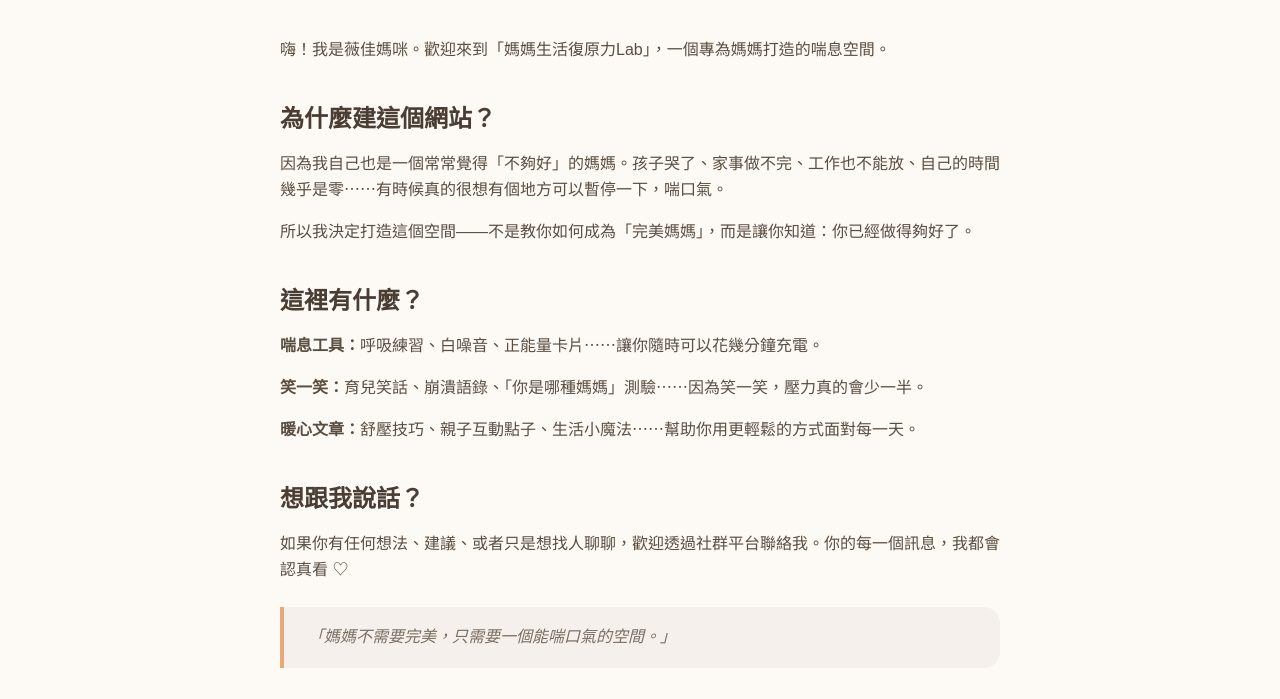
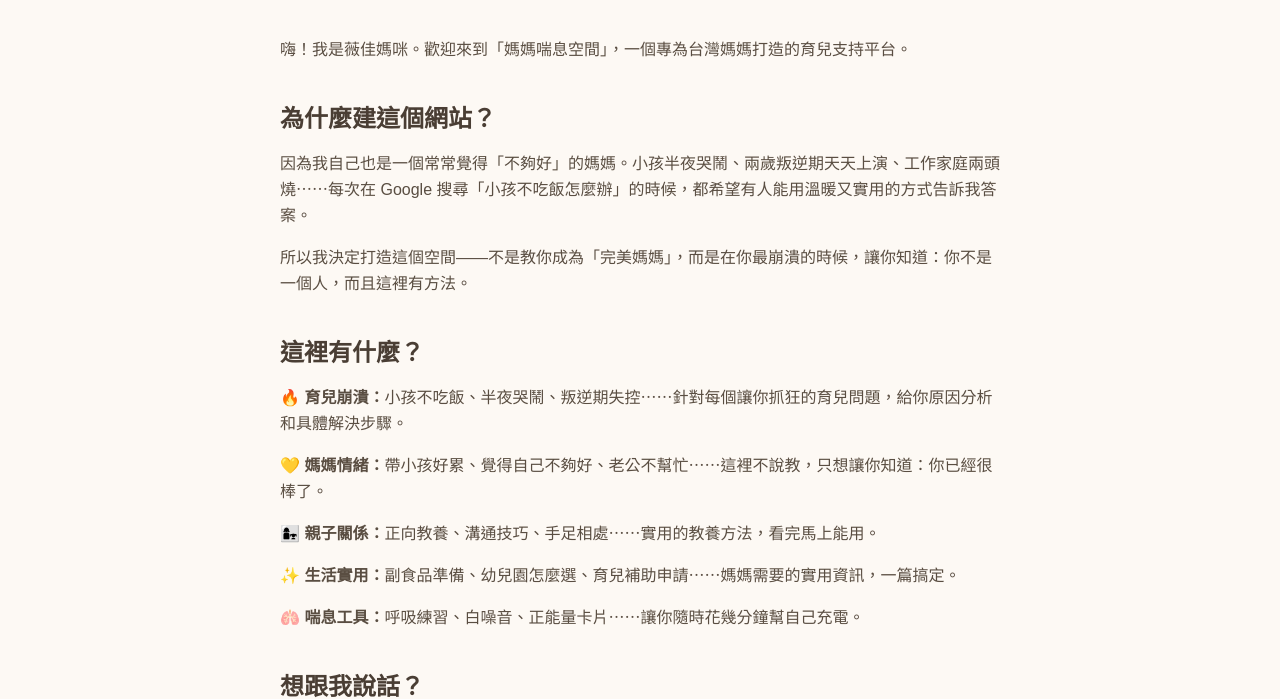
Before and after one commit to vega-create/chparenting, an Astro site: page /about in a window 1280 px wide. Shown: the part 266-965 px from the top of the page. Built offline with nearby package versions, Linux system fonts and the light colour scheme; Astro itself is replaced by a stand-in of ours.

Commit message:
更新關於我頁面

```diff
--- a/src/pages/about.astro
+++ b/src/pages/about.astro
@@ -2,7 +2,7 @@
 import BaseLayout from '../layouts/BaseLayout.astro';
 ---
 
-<BaseLayout title="關於薇佳媽咪" description="嗨，我是薇佳媽咪！媽媽生活復原力Lab 是我為所有媽媽打造的喘息空間。">
+<BaseLayout title="關於薇佳媽咪" description="嗨，我是薇佳媽咪！這裡是媽媽的喘息空間，陪你走過育兒路上的每個崩潰與感動。">
   <div class="max-w-3xl mx-auto px-4 sm:px-6 py-10">
     <div class="text-center mb-10">
       <span class="text-6xl block mb-4">💛</span>
@@ -16,26 +16,32 @@ import BaseLayout from '../layouts/BaseLayout.astro';
 
     <div class="prose-warm">
       <p>
-        嗨！我是薇佳媽咪。歡迎來到「媽媽生活復原力Lab」，一個專為媽媽打造的喘息空間。
+        嗨！我是薇佳媽咪。歡迎來到「媽媽喘息空間」，一個專為台灣媽媽打造的育兒支持平台。
       </p>
 
       <h2>為什麼建這個網站？</h2>
       <p>
-        因為我自己也是一個常常覺得「不夠好」的媽媽。孩子哭了、家事做不完、工作也不能放、自己的時間幾乎是零⋯⋯有時候真的很想有個地方可以暫停一下，喘口氣。
+        因為我自己也是一個常常覺得「不夠好」的媽媽。小孩半夜哭鬧、兩歲叛逆期天天上演、工作家庭兩頭燒⋯⋯每次在 Google 搜尋「小孩不吃飯怎麼辦」的時候，都希望有人能用溫暖又實用的方式告訴我答案。
       </p>
       <p>
-        所以我決定打造這個空間——不是教你如何成為「完美媽媽」，而是讓你知道：你已經做得夠好了。
+        所以我決定打造這個空間——不是教你成為「完美媽媽」，而是在你最崩潰的時候，讓你知道：你不是一個人，而且這裡有方法。
       </p>
 
       <h2>這裡有什麼？</h2>
       <p>
-        <strong>喘息工具：</strong>呼吸練習、白噪音、正能量卡片⋯⋯讓你隨時可以花幾分鐘充電。
+        <strong>🔥 育兒崩潰：</strong>小孩不吃飯、半夜哭鬧、叛逆期失控⋯⋯針對每個讓你抓狂的育兒問題，給你原因分析和具體解決步驟。
       </p>
       <p>
-        <strong>笑一笑：</strong>育兒笑話、崩潰語錄、「你是哪種媽媽」測驗⋯⋯因為笑一笑，壓力真的會少一半。
+        <strong>💛 媽媽情緒：</strong>帶小孩好累、覺得自己不夠好、老公不幫忙⋯⋯這裡不說教，只想讓你知道：你已經很棒了。
       </p>
       <p>
-        <strong>暖心文章：</strong>舒壓技巧、親子互動點子、生活小魔法⋯⋯幫助你用更輕鬆的方式面對每一天。
+        <strong>👩‍👧 親子關係：</strong>正向教養、溝通技巧、手足相處⋯⋯實用的教養方法，看完馬上能用。
+      </p>
+      <p>
+        <strong>✨ 生活實用：</strong>副食品準備、幼兒園怎麼選、育兒補助申請⋯⋯媽媽需要的實用資訊，一篇搞定。
+      </p>
+      <p>
+        <strong>🫁 喘息工具：</strong>呼吸練習、白噪音、正能量卡片⋯⋯讓你隨時花幾分鐘幫自己充電。
       </p>
 
       <h2>想跟我說話？</h2>
@@ -44,7 +50,7 @@ import BaseLayout from '../layouts/BaseLayout.astro';
       </p>
 
       <blockquote>
-        「媽媽不需要完美，只需要一個能喘口氣的空間。」
+        「媽媽不需要完美，只需要一個能喘口氣的地方。」
       </blockquote>
     </div>
   </div>
```
